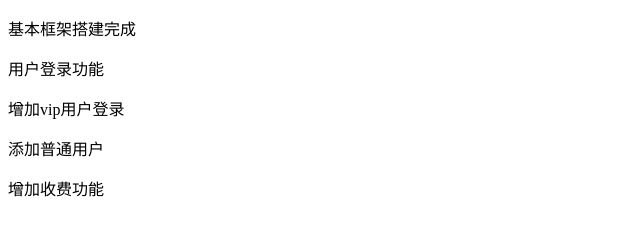
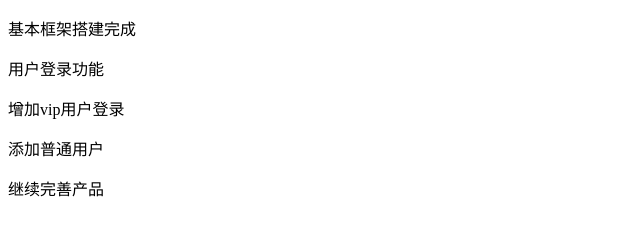
Before and after one commit to sy0828/1905-github, a plain HTML site: page index.html in a window 1280 px wide. Shown: the full height of the page, 0-640 px from the left. Drawn offline with Linux system fonts and the light colour scheme.

Commit message:
继续完善产品

```diff
--- a/index.html
+++ b/index.html
@@ -11,6 +11,7 @@
     <p>用户登录功能</p>
     <p>增加vip用户登录</p>
     <p>添加普通用户</p>
-    <p>增加收费功能</p>
+    <!-- <p>增加收费功能</p> -->
+    <p>继续完善产品</p>
 </body>
 </html>
```
